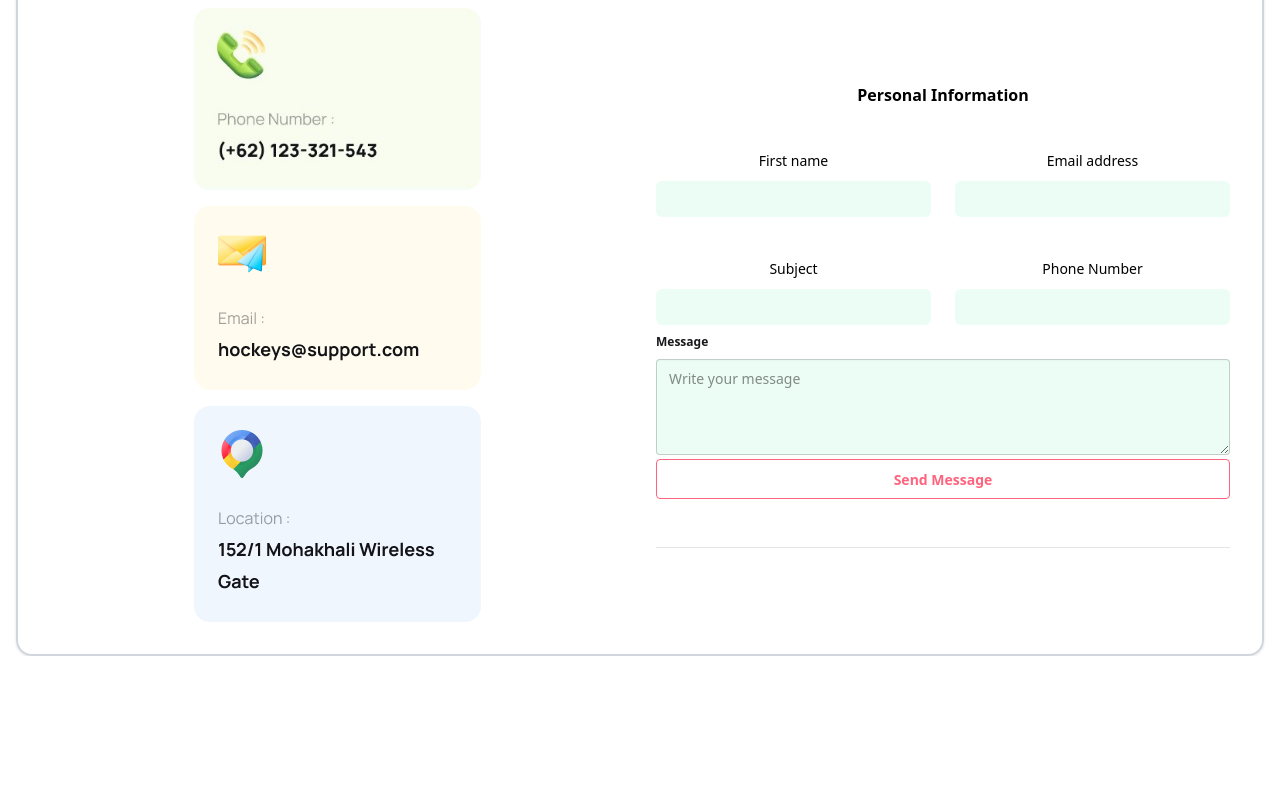
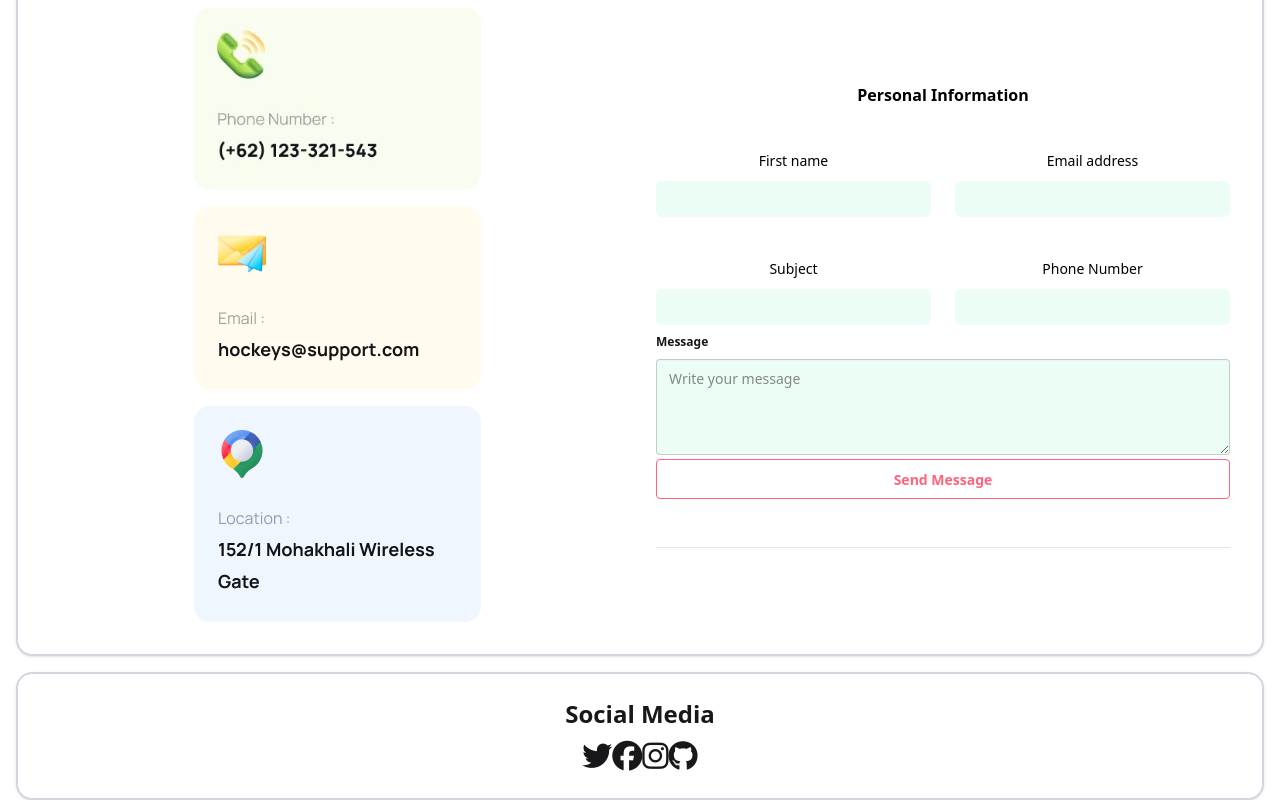
Before and after one commit to fahmidaoyshi/Hockey, a plain HTML site: page index.html in a window 1280 px wide. Shown: the part 3459-4259 px from the top of the page. Before the commit the page ends 4115 px from the top, so only its background shows below. Drawn offline with nearby package versions, Linux system fonts and the light colour scheme.

Commit message:
social media

```diff
--- a/index.html
+++ b/index.html
@@ -396,7 +396,6 @@
   <div class="space-y-12 ">
     <div class="border-b border-black/10 pb-12">
       <h2 class="text-base/7 font-semibold text-black">Personal Information</h2>
-
       <div class="mt-10 grid grid-cols-1 gap-x-6 gap-y-8 sm:grid-cols-6">
         <div class="sm:col-span-3">
           <label for="first-name" class="block text-sm/6 font-medium text-black">First name</label>
@@ -423,7 +422,6 @@
           <div class="mt-2">
             <input id="first-name" type="text" name="first-name" autocomplete="given-name" class="block w-full rounded-md bg-emerald-50 px-3 py-1.5 text-base text-black border-0 sm:text-sm/6" />
           </div>
-
           </div>
         </div>
         <div>
@@ -442,5 +440,12 @@
       </div>
       </div>
     </section>
+    <!-- Social Media -->
+    <section>
+      <div class="mt-4 mx-4 rounded-2xl p-4 text-center border-solid border-2 border-gray-300 shadow-sm">
+        <h1 class="text-2xl font-bold m-2">Social Media</h1>
+        <p class="text-3xl m-2"><i class="fa-brands fa-twitter"></i><i class="fa-brands fa-facebook"></i><i class="fa-brands fa-instagram"></i><i class="fa-brands fa-github"></i></p>
+      </div>
+    </section>
   </body>
 </html>
```
